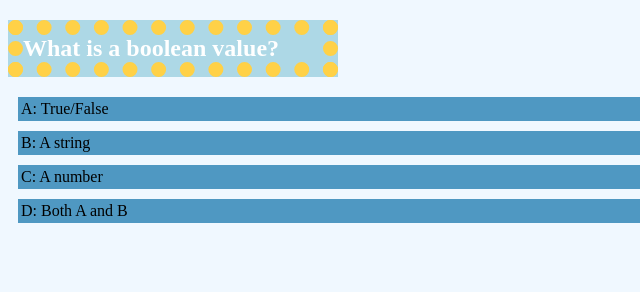
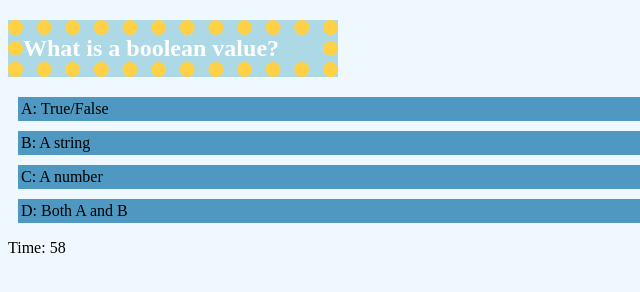
Before and after one commit to Shooterondeck77/code-quiz, a plain HTML site: page index.html in a window 1280 px wide. Both pictures are taken after a click on the button "Start". Shown: the full height of the page, 0-640 px from the left. Drawn offline with Linux system fonts and the light colour scheme.

Commit message:
set up timer

```diff
--- a/index.html
+++ b/index.html
@@ -17,6 +17,7 @@
       <h1 class="questionEl"></h1>
       <ul class="answersList">
       </ul>
+      <p class="timeEl"></p>
     </section>
     <section class="endQuiz">
       <h1>Quiz Over!</h2>
--- a/script.js
+++ b/script.js
@@ -9,15 +9,21 @@ endQuizEl.style.display = "none"
 var scoreEl = document.querySelector(".scoreEl")
 var initials = document.querySelector(".initials")
 var saveBtn = document.querySelector(".saveBtn")
+var timeEl = document.querySelector(".timeEl")
 var userHistory = JSON.parse(localStorage.getItem("userHistory")) || []
 
 var questionIndex = 0;
 var score = 0;
+var timer = 60
 
 startBtn.addEventListener("click", function() {
     welcome.style.display = "none"
     quiz.style.display = "block"
     displayQuiz(questionIndex)
+    setInterval(function() {
+        timer--
+        timeEl.innerHTML = "Time: " + timer
+    }, 1000)
 })
 
 var myQuestions = [
```
